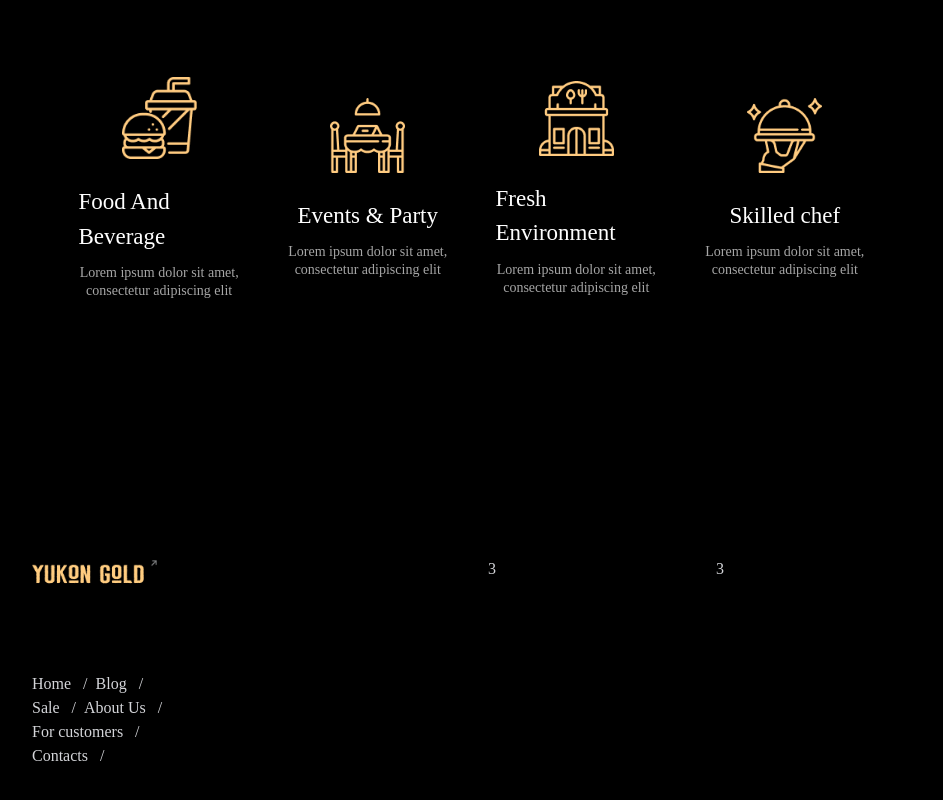
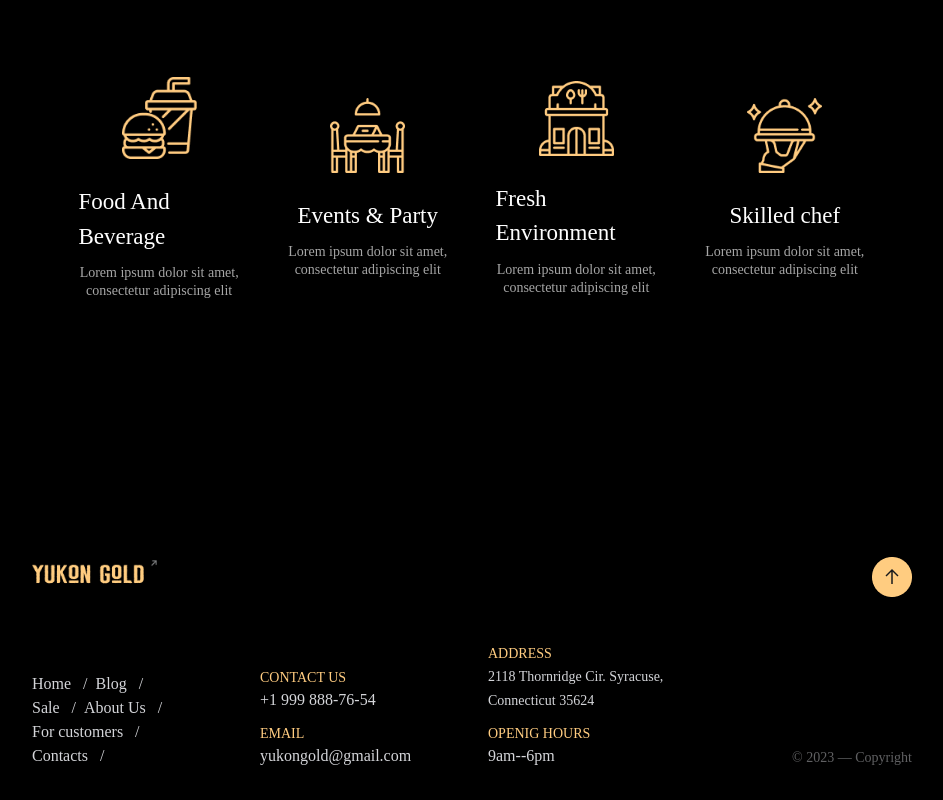
Before and after one commit to dilshadkt/Yokon, a React (Create React App) app: page / in a window 1280 px wide. Shown: the part 4228-5028 px from the top of the page, without its empty margins (168-1111 px from the left). Built offline with nearby package versions, Linux system fonts and the light colour scheme; a web font is replaced by a local one.

Commit message:
add :footer section

```diff
--- a/package.json
+++ b/package.json
@@ -6,6 +6,7 @@
     "@testing-library/jest-dom": "^5.17.0",
     "@testing-library/react": "^13.4.0",
     "@testing-library/user-event": "^13.5.0",
+    "framer-motion": "^11.0.3",
     "react": "^18.2.0",
     "react-dom": "^18.2.0",
     "react-scripts": "5.0.1",
--- a/src/components/Footer/Footer.jsx
+++ b/src/components/Footer/Footer.jsx
@@ -1,5 +1,6 @@
 import React from "react";
 import footerLogo from "../../assets/footer-logo.png";
+import toTop from "../../assets/to-top.png";
 const Footer = () => {
   return (
     <div className="px-[168px] h-[275px] font-[forum] text-[#D4D5D9] ">
@@ -34,9 +35,40 @@ const Footer = () => {
               </div>
             </div>
           </div>
-          <div className="flex items-end justify-start"></div>
-          <div className="">3</div>
-          <div className="">3</div>
+          <div className="flex items-start justify-end flex-col">
+            <div className="my-3">
+              <h4 className="text-gold text-sm">CONTACT US</h4>
+              <span>+1 999 888-76-54</span>
+            </div>
+            <div>
+              <h4 className="text-gold text-sm">EMAIL</h4>
+              <span>yukongold@gmail.com</span>
+            </div>
+          </div>
+          <div className="flex items-start justify-end flex-col ">
+            <div className="my-3">
+              <h4 className="text-gold text-sm"> ADDRESS</h4>
+              <span className="text-sm">
+                2118 Thornridge Cir. Syracuse, Connecticut 35624
+              </span>
+            </div>
+            <div>
+              <h4 className="text-gold text-sm">OPENIG HOURS</h4>
+              <span>9am--6pm</span>
+            </div>
+          </div>
+          <div className=" flex flex-col items-end justify-between">
+            <div className="cursor-pointer w-[40px] h-[40px] flex items-center justify-center">
+              <img
+                src={toTop}
+                alt={toTop}
+                className="w-full h-full object-contain"
+              />
+            </div>
+            <div>
+              <h6 className="text-sm opacity-45">© 2023 — Copyright</h6>
+            </div>
+          </div>
         </div>
       </div>
     </div>
--- a/src/pages/home/Home.jsx
+++ b/src/pages/home/Home.jsx
@@ -1,6 +1,7 @@
 import React from "react";
 import landpage from "../../assets/landpage.jpeg";
 import Navbar from "../../components/Navbar";
+import { motion } from "framer-motion";
 
 import Buttons from "../../components/Buttons";
 import Label from "../../components/Label";
@@ -10,7 +11,12 @@ const Home = () => {
       <main className="relative z-0 w-full h-screen  overflow-hidden  ">
         <div className="absolute max-container h-full z-30 w-full opacity-95 flex flex-col">
           <Navbar />
-          <div className="flex flex-col items-center justify-center  h-full ">
+          <motion.div
+            initial={{ opacity: 0, y: -50 }}
+            animate={{ opacity: 1, y: 0 }}
+            transition={{ duration: 1 }}
+            className="flex flex-col items-center justify-center  h-full "
+          >
             <Label content={"DELIGHTFUL EXPERIENCE"} />
             <h1 className="text-[110px] text-gold font-[forum]  leading-[108px] my-[2%] text-center">
               Elevate Your <br /> Taste Experience
@@ -19,7 +25,7 @@ const Home = () => {
               Crafting Culinary Memories, One Bite at a Time
             </h5>
             <Buttons content={"View Our Menu"} />
-          </div>
+          </motion.div>
         </div>
 
         <img
--- /dev/null
+++ b/src/varient.js
@@ -0,0 +1,20 @@
+export const fadeIn = (direction, delay) => {
+  return {
+    hidden: {
+      y: direction === "up" ? 80 : direction === "down" ? -80 : 0,
+      opacity: 0,
+      x: direction === "left" ? 80 : direction === "right" ? -80 : 0,
+    },
+    show: {
+      y: 0,
+      x: 0,
+      opacity: 1,
+      transition: {
+        type: "tween",
+        duration: 1.2,
+        delay: delay,
+        ease: [0.25, 0.25, 0.25, 0.75],
+      },
+    },
+  };
+};
```
Also changed, not shown: src/assets/to-top.png (added), 1 other file (tests, documents, lock files or other folders).
